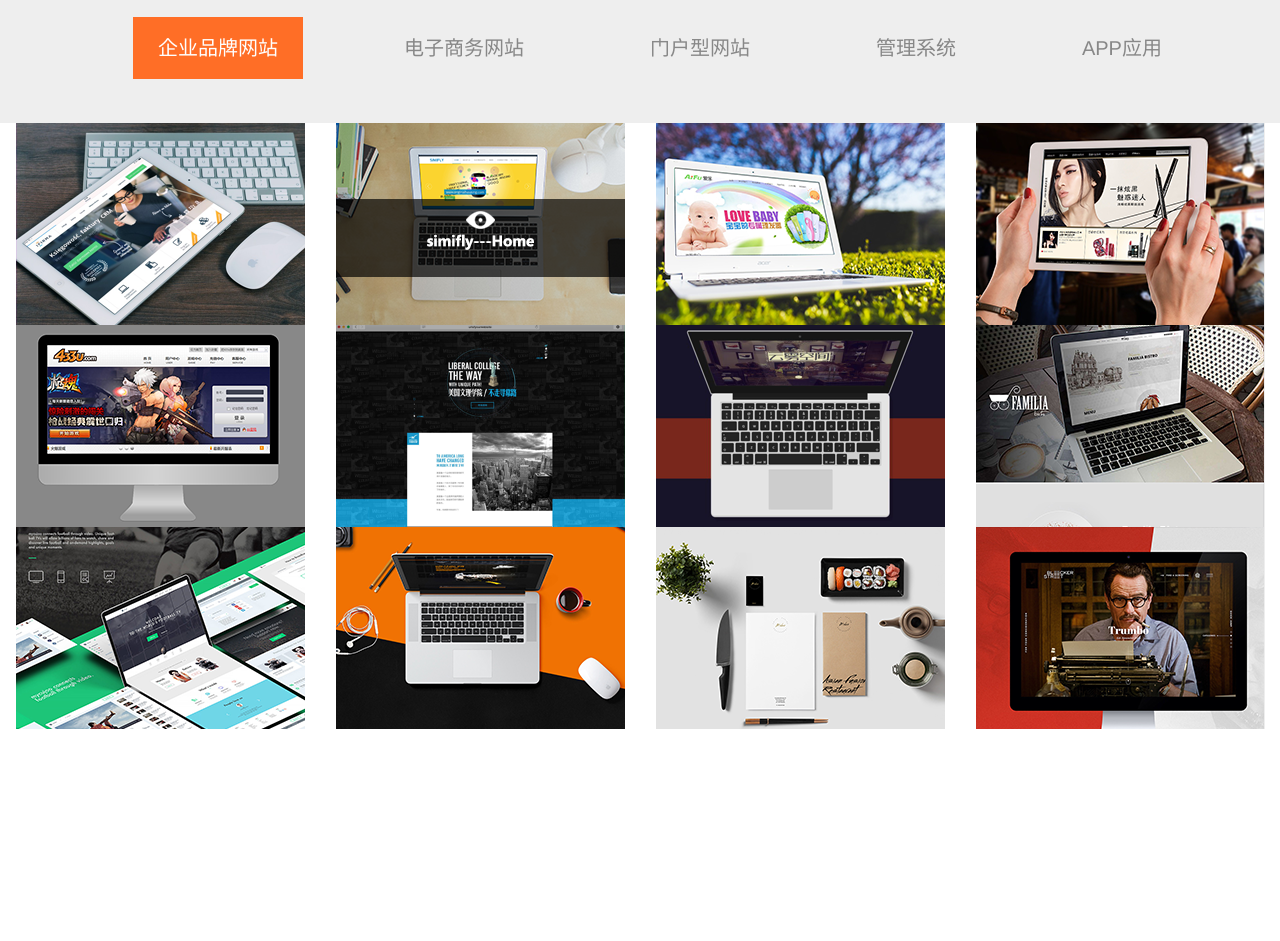
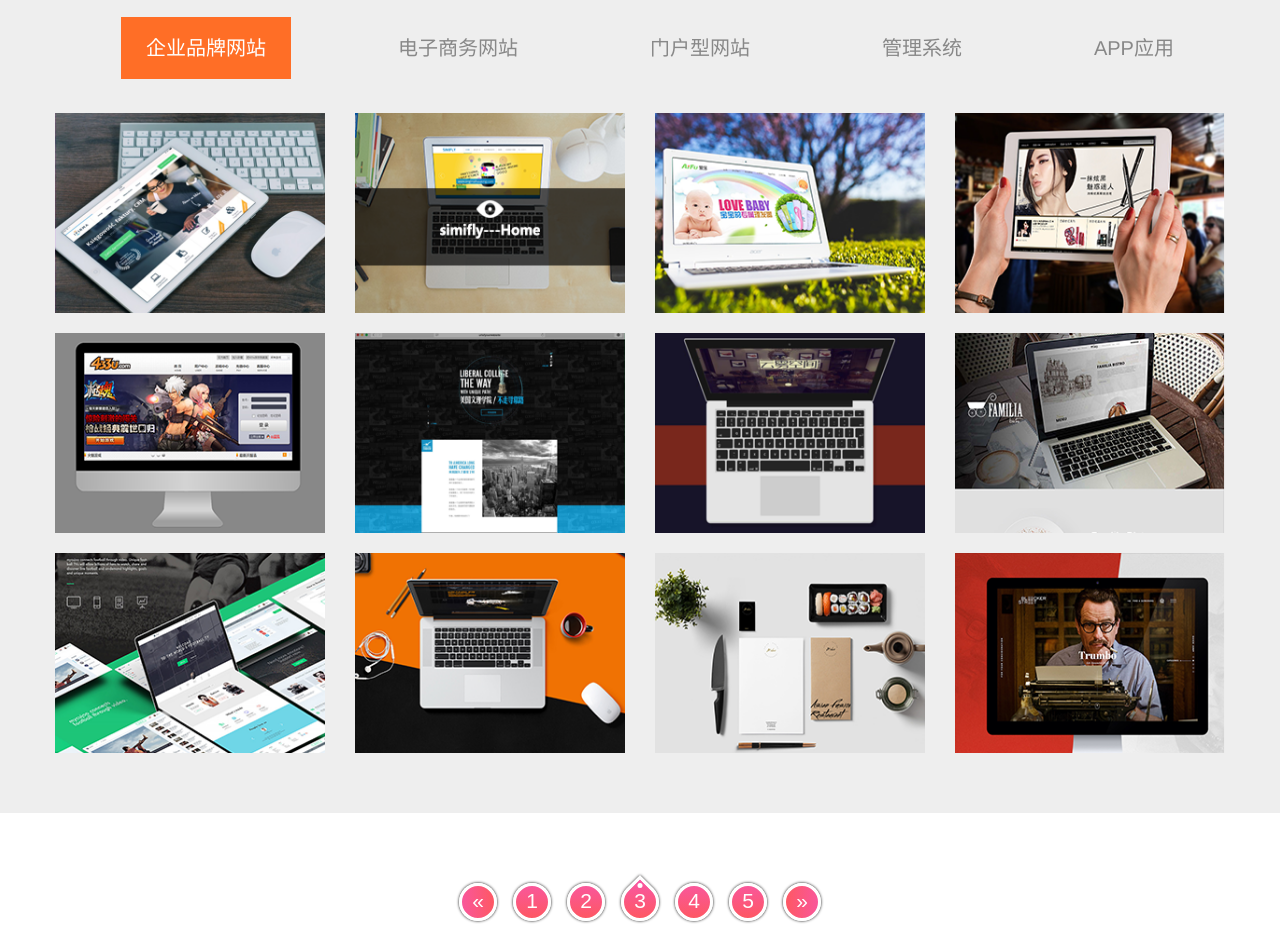
Before and after one commit to cXLGD/wen_dou, a plain HTML site: page 文豆/views/case.html in a window 1280 px wide. Shown: the part 260-1201 px from the top of the page. Before the commit the page ends 1039 px from the top, so only its background shows below. Drawn offline with Linux system fonts and the light colour scheme.

Commit message:
完成了案例页面

```diff
--- a/文豆/static/styles/case.css
+++ b/文豆/static/styles/case.css
@@ -49,6 +49,137 @@
     background-color: #ff6e26;
 }
 
+.list .container{
+    width:1200px;
+}
+.list .cases{
+    padding:30px 0;
+}
+.list .cases .col-md-3{
+    padding:10px 0;
+}
+.list .cases a img{
+    width:270px;
+    height:200px;
+}
+
+
+/* 分页 */
+.pagination-outer {
+    text-align: center;
+}
+
+.pagination {
+    font-family: 'Allerta Stencil', sans-serif;
+    display: inline-flex;
+    position: relative;
+}
+
+    .pagination li a.page-link {
+        color: #fff;
+        background: transparent;
+        font-size: 21px;
+        line-height: 35px;
+        height: 38px;
+        width: 38px;
+        padding: 0;
+        margin: 0 8px;
+        border: none;
+        position: relative;
+        z-index: 1;
+        transition: all 0.4s ease 0s;
+    }
+
+        .pagination li.active a.page-link,
+        .pagination li a.page-link:hover,
+        .pagination li.active a.page-link:hover {
+            color: #fff;
+            background-color: transparent;
+        }
+
+        .pagination li a.page-link:before,
+        .pagination li a.page-link:after {
+            content: '';
+            background: linear-gradient(225deg,#f857a6,#ff5858);
+            height: 100%;
+            width: 100%;
+            border: 3px solid #fff;
+            box-shadow: 0 0 3px #000;
+            border-radius: 50%;
+            opacity: 1;
+            transform: translateX(-50%) translateY(-50%) rotate(-45deg);
+            position: absolute;
+            top: 50%;
+            left: 50%;
+            z-index: -1;
+            transition: all 0.3s ease-in;
+        }
+
+        .pagination li a.page-link:hover:before,
+        .pagination li.active a.page-link:before {
+            border-radius: 50% 0 50% 50%;
+        }
+
+        .pagination li a.page-link:after {
+            background: #fff;
+            height: 5px;
+            width: 5px;
+            border: none;
+            box-shadow: 0 0 0 transparent;
+            opacity: 0;
+            transform: translateX(-50%) translateY(0) rotate(0);
+            top: auto;
+            bottom: 0;
+        }
+
+        .pagination li a.page-link:hover:after,
+        .pagination li.active a.page-link:after {
+            opacity: 1;
+            bottom: 85%;
+        }
+
+    .pagination li:first-child a.page-link:before {
+        transform: translateX(-50%) translateY(-50%) rotate(-135deg);
+    }
+
+    .pagination li:first-child a.page-link:hover:before {
+        border-radius: 50% 0 50% 50%;
+    }
+
+    .pagination li:first-child a.page-link:after {
+        transform: translateX(0) translateY(-50%);
+        top: 50%;
+        bottom: auto;
+        left: auto;
+        right: 0;
+    }
+
+    .pagination li:first-child a.page-link:hover:after {
+        right: 80%;
+    }
+
+    .pagination li:last-child a.page-link:before {
+        transform: translateX(-50%) translateY(-50%) rotate(45deg);
+    }
+
+    .pagination li:last-child a.page-link:hover:before {
+        border-radius: 50% 0 50% 50%;
+    }
+
+    .pagination li:last-child a.page-link:after {
+        transform: translateX(0) translateY(-50%);
+        bottom: auto;
+        top: 50%;
+        left: 0;
+    }
+
+    .pagination li:last-child a.page-link:hover:after {
+        left: 80%;
+    }
+
+
+
+
 
 a:hover{
     text-decoration: none;
--- a/文豆/views/case.html
+++ b/文豆/views/case.html
@@ -46,10 +46,6 @@
                                 </ul>
                             </div>
                         </div>
-                    </div>
-                </div>
-            </div>
-
                         <div class="row">
                             <div class="cases">
                                 <div class="col-md-3">
@@ -115,13 +111,41 @@
                             </div>
                         </div>
                     </div>
+                </div>
+            </div>
+
+
+        </div>
+    </section>
+
+    <!-- page -->
+    <section class="page">
+        <nav class="pagination-outer" aria-label="Page navigation">
+            <ul class="pagination">
+                <li class="page-item">
+                    <a href="#" class="page-link" aria-label="Previous">
+                        <span aria-hidden="true">&laquo;</span>
+                    </a>
+                </li>
+                <li class="page-item"><a class="page-link" href="#">1</a></li>
+                <li class="page-item"><a class="page-link" href="#">2</a></li>
+                <li class="page-item active"><a class="page-link" href="#">3</a></li>
+                <li class="page-item"><a class="page-link" href="#">4</a></li>
+                <li class="page-item"><a class="page-link" href="#">5</a></li>
+                <li class="page-item">
+                    <a href="#" class="page-link" aria-label="Next">
+                        <span aria-hidden="true">&raquo;</span>
+                    </a>
+                </li>
+            </ul>
+        </nav>
     </section>
 
 
     <script src="../static/js/jquery-3.4.1.min.js"></script>
     <script>
-        $().ready(function(){
-            $('.item .sed-nav ul li').mouseenter(function(){
+        $().ready(function () {
+            $('.item .sed-nav ul li').mouseenter(function () {
                 $(this).addClass('active').siblings().removeClass('active');
             })
         });
```
Lines whose indentation alone changed are shown as unchanged.
